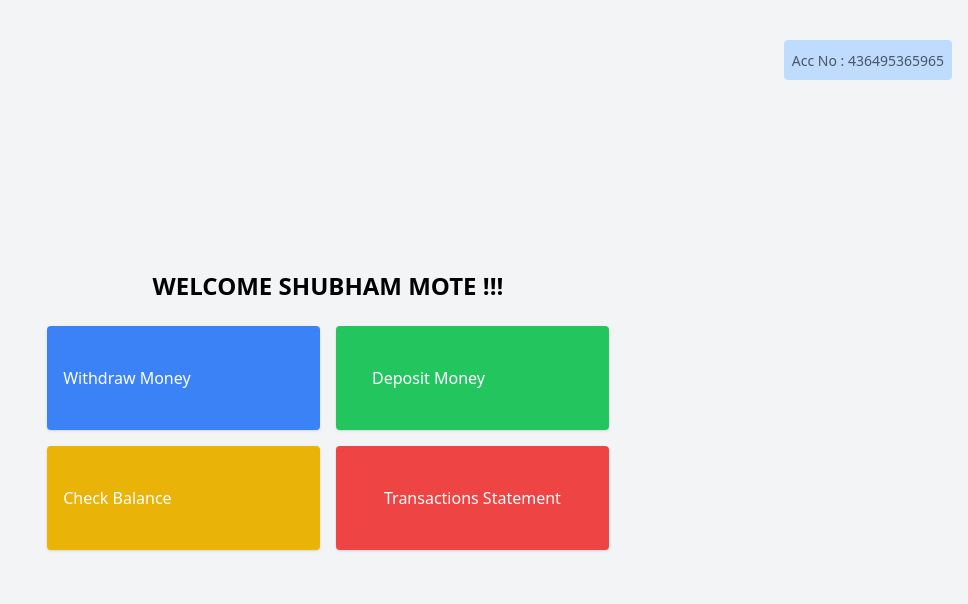
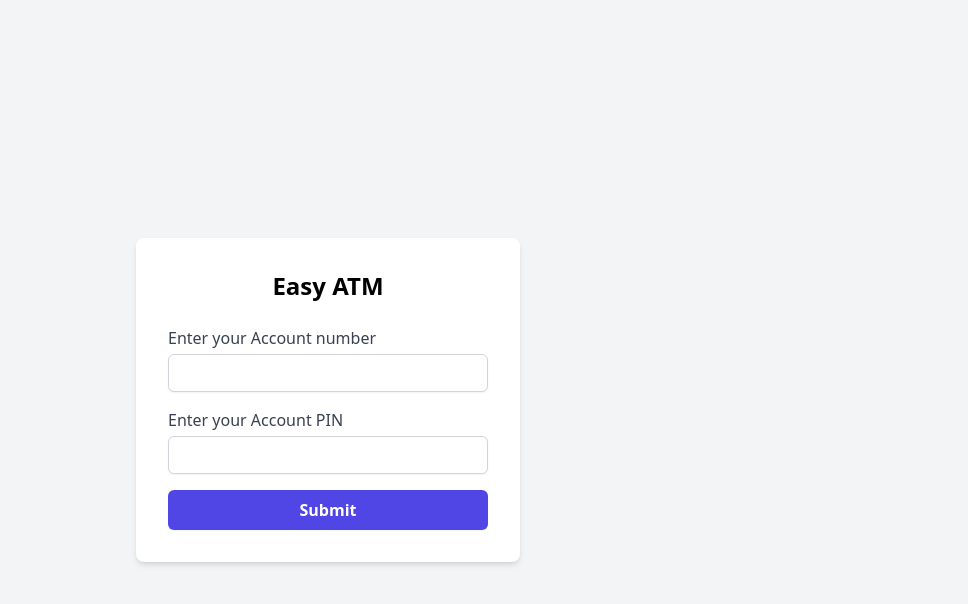
Before and after one commit to Ritesh1069/Advanced_ATM_system, a React (Create React App) app in the folder frontend/: page / in a window 1280 px wide. Shown: the top 604 px of the page, without its empty margins (312-1280 px from the left). Built offline with nearby package versions, Linux system fonts and the light colour scheme.

Commit message:
some minor routing changes

```diff
--- a/frontend/src/App.js
+++ b/frontend/src/App.js
@@ -19,8 +19,9 @@ function App() {
     <AuthProvider>
     <Router>
       <Routes>
+        <Route path="/" element={<Auth/>} />
         <Route path="/Auth" element={<Auth/>} />
-        <Route path="/" element={<Deposit/>} />
+        <Route path="/home" element={<Deposit/>} />
         <Route path="/Transaction" element={<Transaction/>} />
         <Route path="/Withdraw" element={<Withdraw/>} />
         <Route path="/Deposit" element={<Moneydeposit/>} />
```
